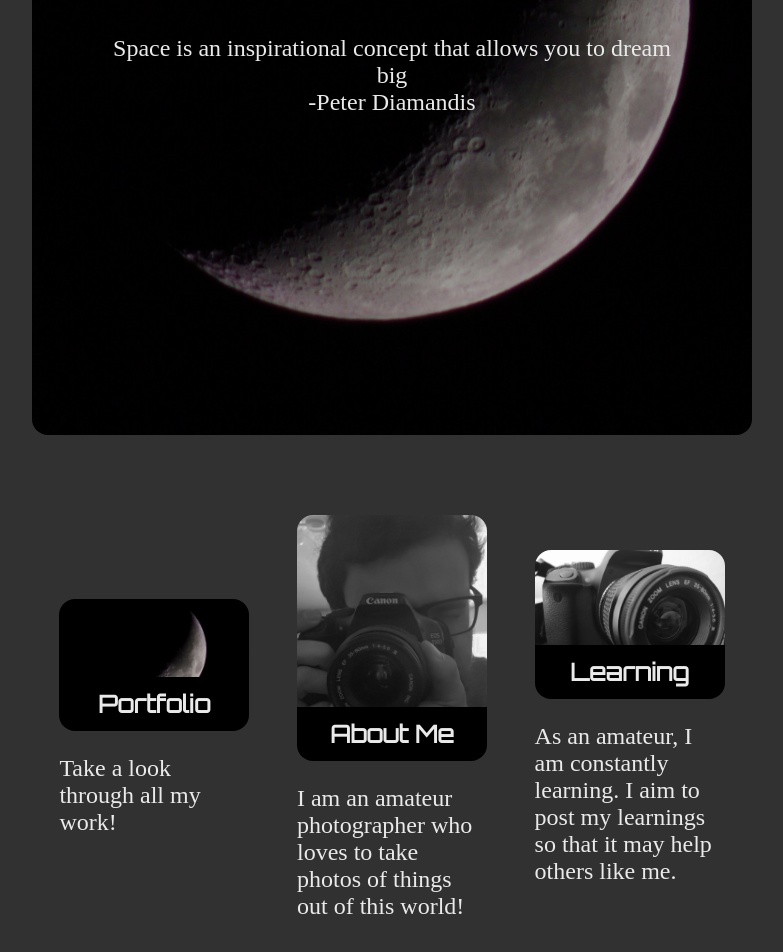
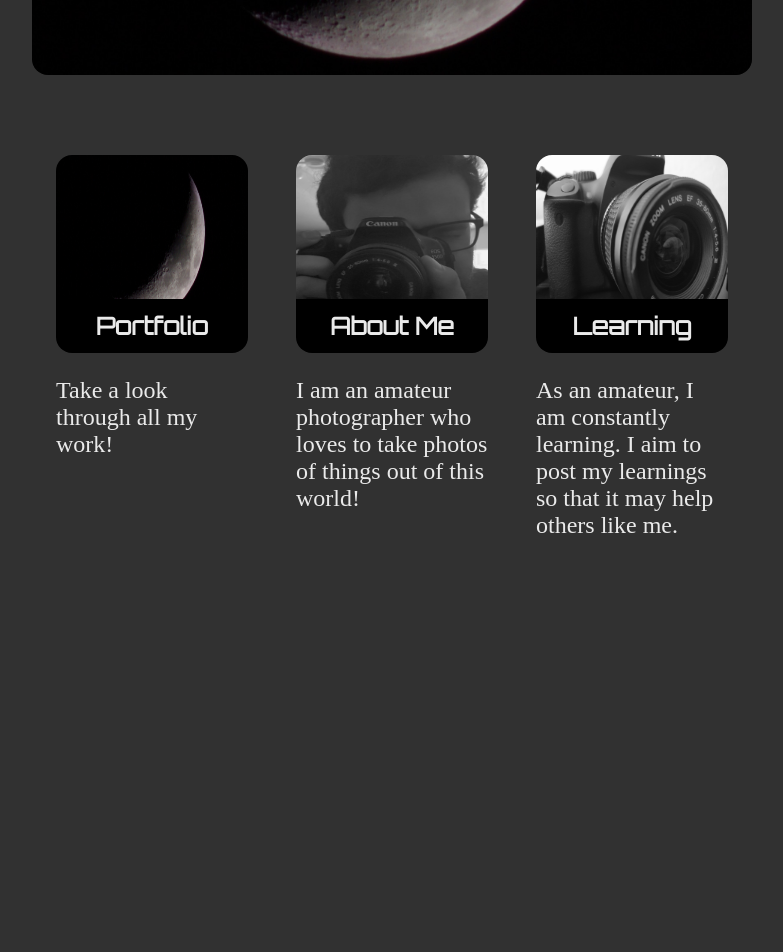
Before and after one commit to Topash15/astro-amateur, an Angular app in the folder client/: page / in a window 1280 px wide. Shown: the part 514-1466 px from the top of the page, without its empty margins (248-1031 px from the left). After the commit the page ends 1157 px from the top, so only its background shows below. Built offline with nearby package versions, Linux system fonts and the light colour scheme.

Commit message:
Image sizing issue
Set aspect ratios for portfolio images and hero

```diff
--- a/client/src/app/home-page-body/home-page-body.component.css
+++ b/client/src/app/home-page-body/home-page-body.component.css
@@ -4,7 +4,7 @@
     background-repeat: no-repeat;
     background-position: center;
     width: 100%;
-    height: 45rem;
+    aspect-ratio: 4/2;
     border-radius:16px;
     margin-top: var(--section-margin);
     display: flex;
--- a/client/src/app/linking-card/linking-card.component.css
+++ b/client/src/app/linking-card/linking-card.component.css
@@ -2,9 +2,8 @@
   margin: var(--section-margin) auto;
   width: 100%;
   display: grid;
-  grid-template-columns: 33% 33% 33%;
-  justify-content: center;
-  align-items: center;
+  grid-template-columns: 1fr 1fr 1fr;
+  align-items: start;
 }
 
 .linking-card {
@@ -41,7 +40,7 @@
 
 .photo-img {
   width: 100%;
-  height: 90%;
+  aspect-ratio: 1/1;
   border-radius: 16px;
   overflow: hidden;
 }
```
